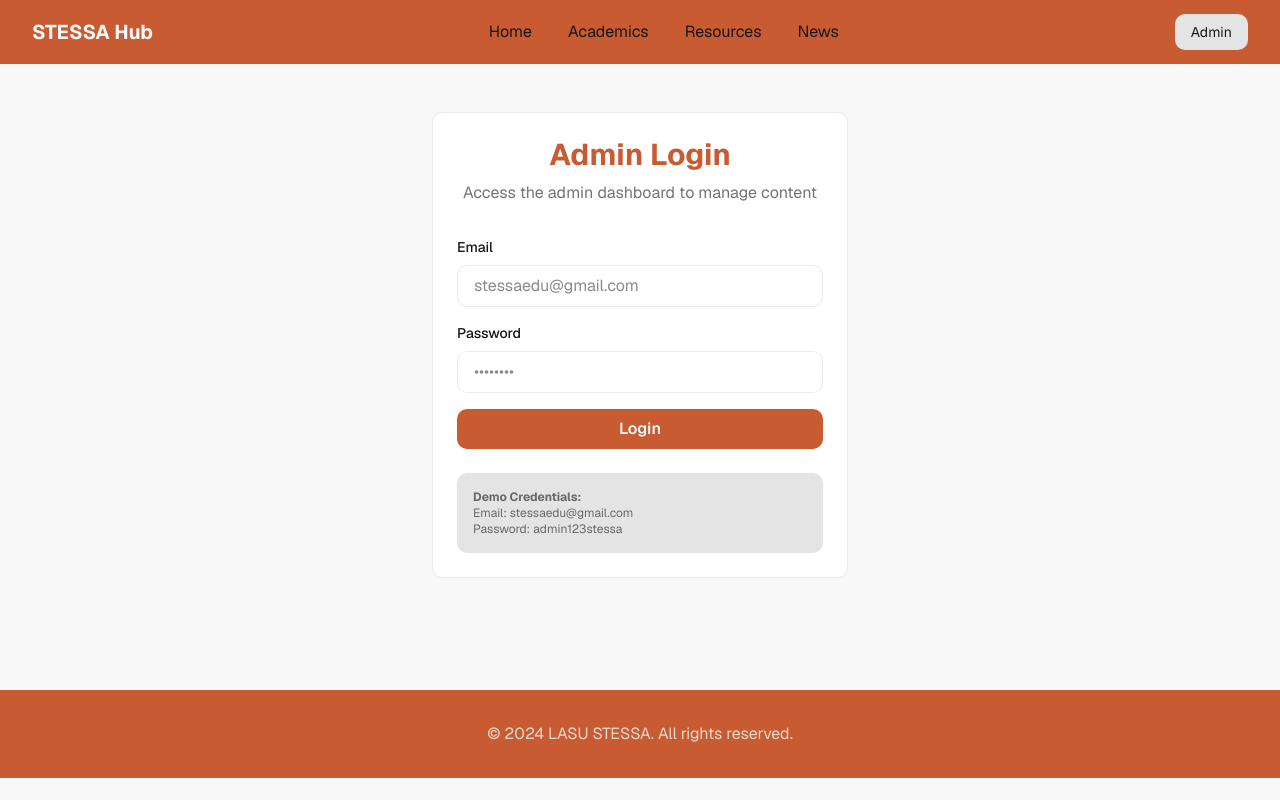
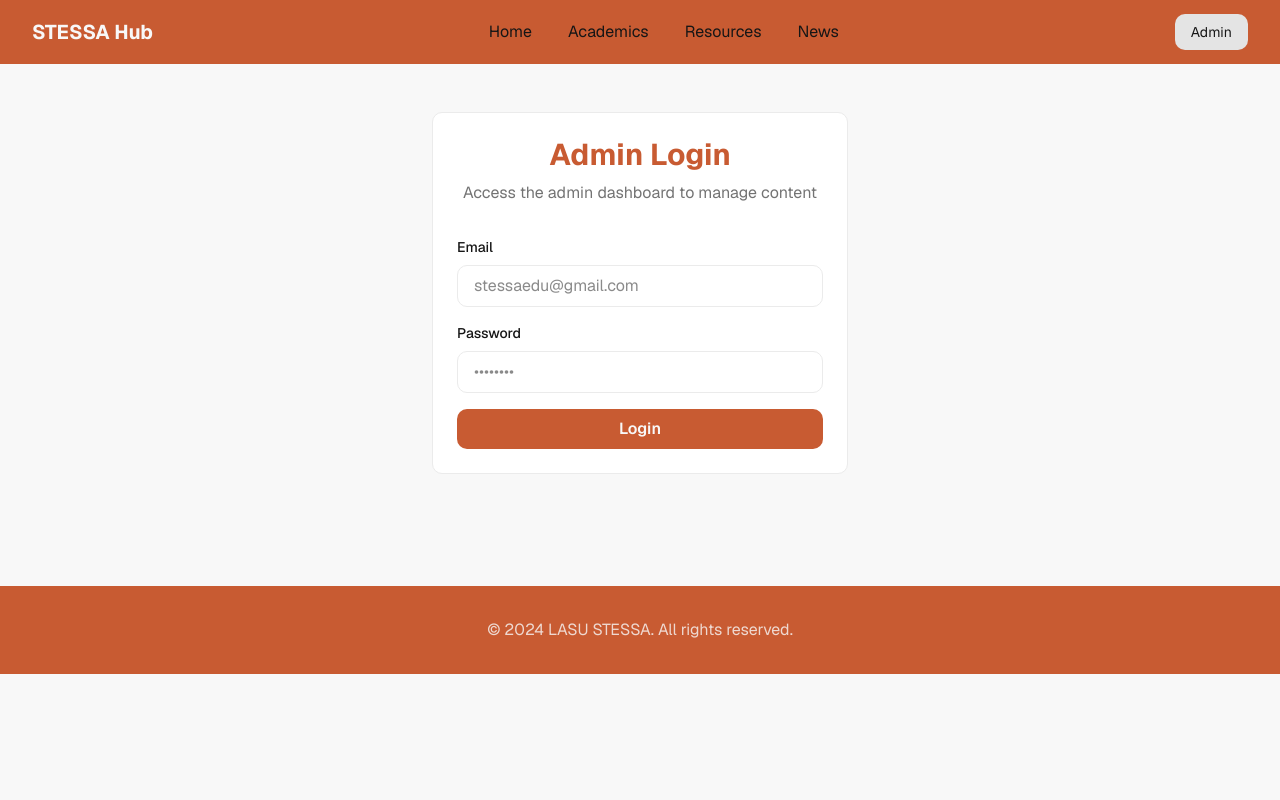
Before and after one commit to Reabot6/v0-lasu-stessa-hub, a Next.js app: page /admin/login in a window 1280 px wide. Built offline with nearby package versions, Linux system fonts and the light colour scheme; no server answers.

Commit message:
feat: remove demo credentials section from login page
Removed the demo credentials block for security reasons.

```diff
--- a/app/admin/login/page.tsx
+++ b/app/admin/login/page.tsx
@@ -93,15 +93,7 @@ export default function AdminLoginPage() {
               </button>
             </form>
 
-            <div className="mt-6 p-4 bg-muted rounded-lg">
-              <p className="text-xs text-foreground/60">
-                <strong>Demo Credentials:</strong>
-                <br />
-                Email: stessaedu@gmail.com
-                <br />
-                Password: admin123stessa
-              </p>
-            </div>
+
           </div>
         </div>
       </section>
```
